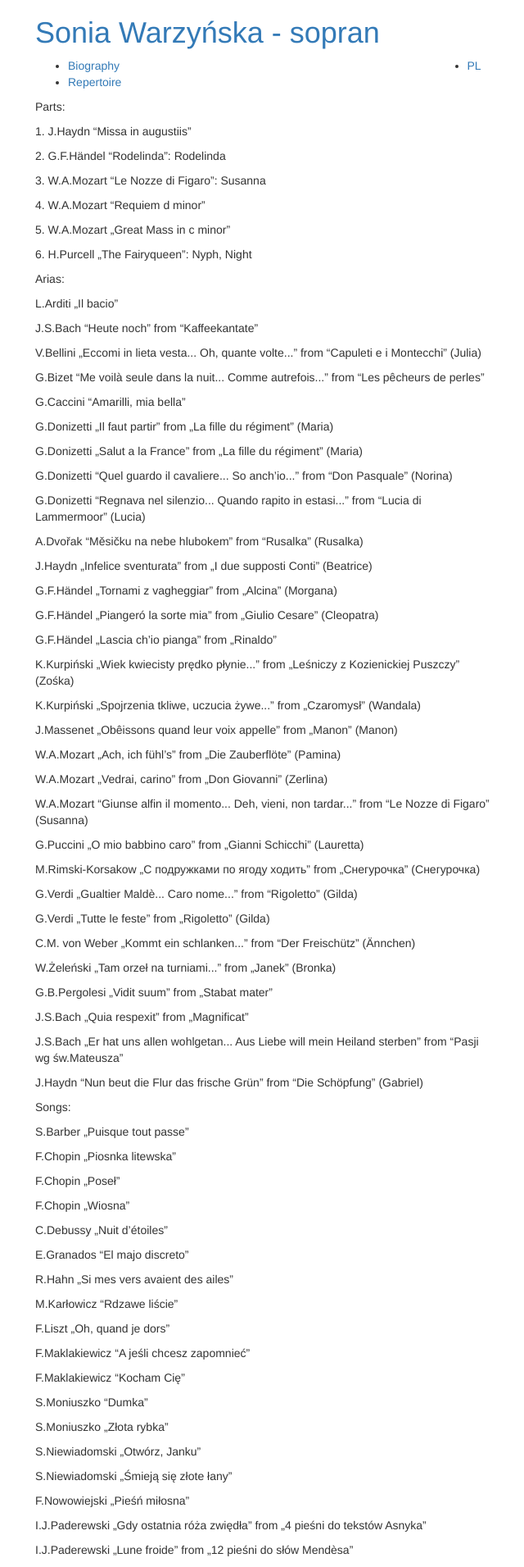
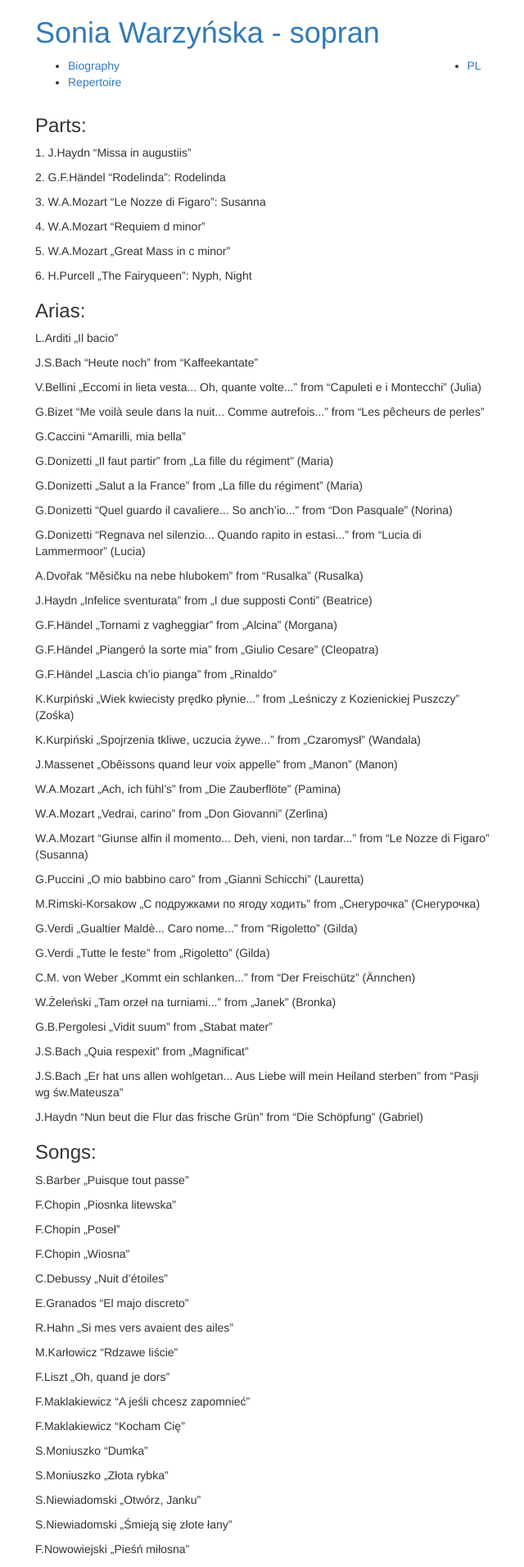
Before and after one commit to lukaszkomar/old.soniaw.com, a Jekyll site: the page built from repertoire.html, in a window 1280 px wide. Shown: the top 1911 px of the page at 82% size, without its empty margins (27-667 px from the left). Built offline with Jekyll 4.4.1, drawn with Linux system fonts in a browser that asks for light colours; nearby versions of some CDN libraries; library files that are not in the unit come from our copies.

```diff
--- a/repertoire.html
+++ b/repertoire.html
@@ -4,15 +4,16 @@ lang: en
 title: Repertoire - Sonia Warzyńska - soprano
 priority: 0.8
 ---
-<p>Parts:</p>
+<h3>Parts:</h3>
 <p>1. J.Haydn “Missa in augustiis”</p>
 <p>2. G.F.Händel “Rodelinda”: Rodelinda</p>
 <p>3. W.A.Mozart “Le Nozze di Figaro”: Susanna</p>
 <p>4. W.A.Mozart “Requiem d minor”</p>
 <p>5. W.A.Mozart „Great Mass in c minor”</p>
 <p>6. H.Purcell „The Fairyqueen”: Nyph, Night</p>
-<p> </p>
-<p>Arias:</p>
+
+
+<h3>Arias:</h3>
 <p>L.Arditi „Il bacio”</p>
 <p>J.S.Bach “Heute noch” from “Kaffeekantate”</p>
 <p>V.Bellini „Eccomi in lieta vesta... Oh, quante volte...” from “Capuleti e i Montecchi” (Julia)</p>
@@ -44,8 +45,9 @@ priority: 0.8
 <p>J.S.Bach „Quia respexit” from „Magnificat”</p>
 <p>J.S.Bach „Er hat uns allen wohlgetan... Aus Liebe will mein Heiland sterben” from “Pasji wg św.Mateusza”</p>
 <p>J.Haydn “Nun beut die Flur das frische Grün” from “Die Schöpfung” (Gabriel)</p>
-<p> </p>
-<p>Songs:</p>
+
+
+<h3>Songs:</h3>
 <p>S.Barber „Puisque tout passe”</p>
 <p>F.Chopin „Piosnka litewska”</p>
 <p>F.Chopin „Poseł”</p>
@@ -78,8 +80,9 @@ priority: 0.8
 <p>K.Szymanowski “Kołysanka Dzieciątka Jezus”</p>
 <p>K.Szmanowski „Zielone słowa”</p>
 <p>W.Żeleński „Blada róża”</p>
-<p> </p>
-<p>Others:</p>
+
+
+<h3>Others:</h3>
 <p>L.Dalla „Caruso”</p>
 <p>W.Kilar „Vocalise” from film „Dziewiąte wrota”</p>
 <p>F.Lehar „Kiedy skrzypki grają”</p>
```
Also changed, not shown: repertuar.html (+10 -7 lines).
